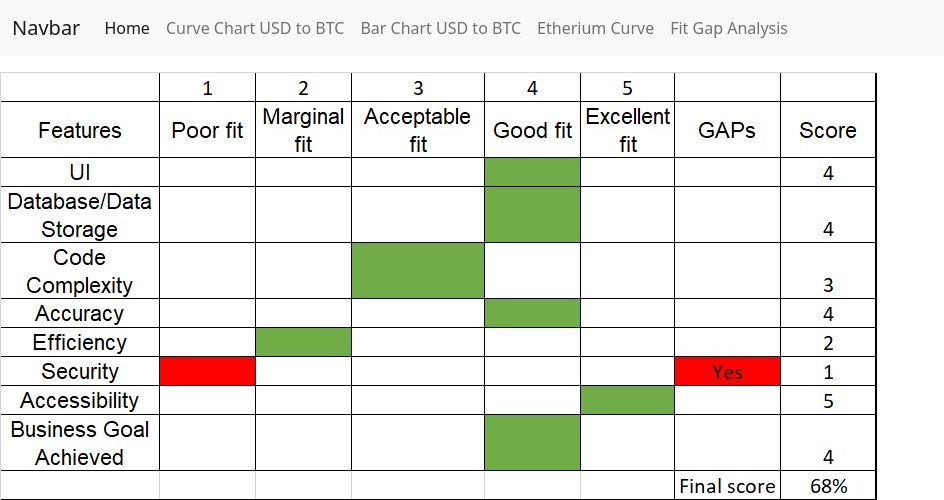
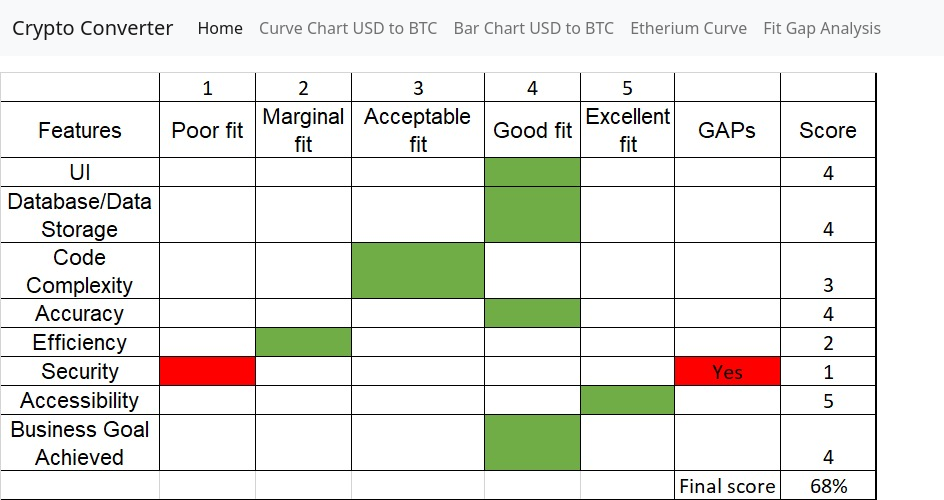
Before and after one commit to AndrewArpin/FlaskEx, a Flask app: page /google-charts/fitgap in a window 1280 px wide. Shown: the top 500 px of the page, without its empty margins (0-944 px from the left). Run offline with Flask 2, Linux system fonts and the light colour scheme; some libraries are stand-ins or nearby versions.

Commit message:
fixed nav bar

```diff
--- a/Templates/Eth-curve.html
+++ b/Templates/Eth-curve.html
@@ -3,7 +3,7 @@
   <body>
     <nav class="navbar navbar-expand-lg navbar-light bg-light">
       <div class="container-fluid">
-        <a class="navbar-brand" href="/">Navbar</a>
+        <a class="navbar-brand" href="/">Crypto Converter</a>
         <button class="navbar-toggler" type="button" data-bs-toggle="collapse" data-bs-target="#navbarNav" aria-controls="navbarNav" aria-expanded="false" aria-label="Toggle navigation">
           <span class="navbar-toggler-icon"></span>
         </button>
--- a/Templates/curve-chart.html
+++ b/Templates/curve-chart.html
@@ -3,7 +3,7 @@
   <body>
     <nav class="navbar navbar-expand-lg navbar-light bg-light">
       <div class="container-fluid">
-        <a class="navbar-brand" href="/">Navbar</a>
+        <a class="navbar-brand" href="/">Crypto Converter</a>
         <button class="navbar-toggler" type="button" data-bs-toggle="collapse" data-bs-target="#navbarNav" aria-controls="navbarNav" aria-expanded="false" aria-label="Toggle navigation">
           <span class="navbar-toggler-icon"></span>
         </button>
--- a/Templates/fitgap.html
+++ b/Templates/fitgap.html
@@ -3,7 +3,7 @@
   <body>
     <nav class="navbar navbar-expand-lg navbar-light bg-light">
       <div class="container-fluid">
-        <a class="navbar-brand" href="/">Navbar</a>
+        <a class="navbar-brand" href="/">Crypto Converter</a>
         <button class="navbar-toggler" type="button" data-bs-toggle="collapse" data-bs-target="#navbarNav" aria-controls="navbarNav" aria-expanded="false" aria-label="Toggle navigation">
           <span class="navbar-toggler-icon"></span>
         </button>
```
